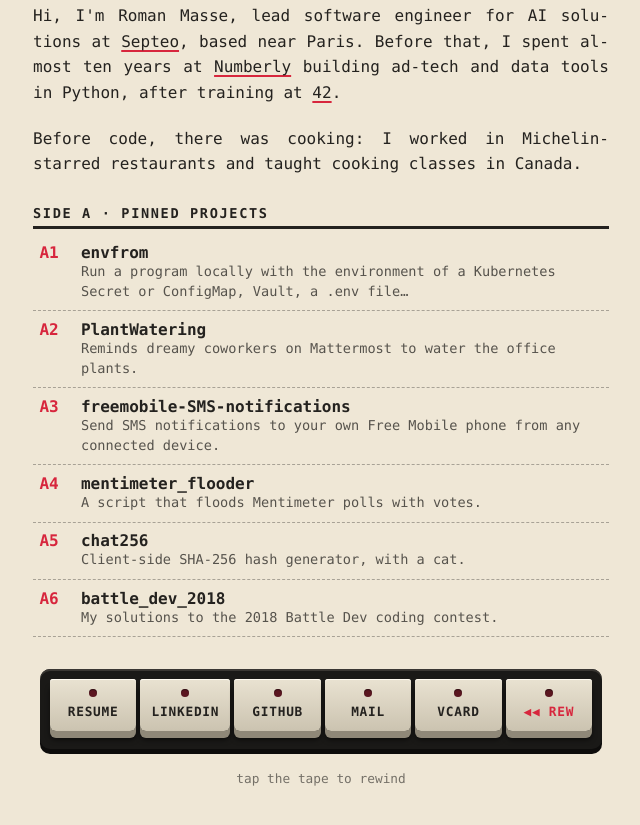
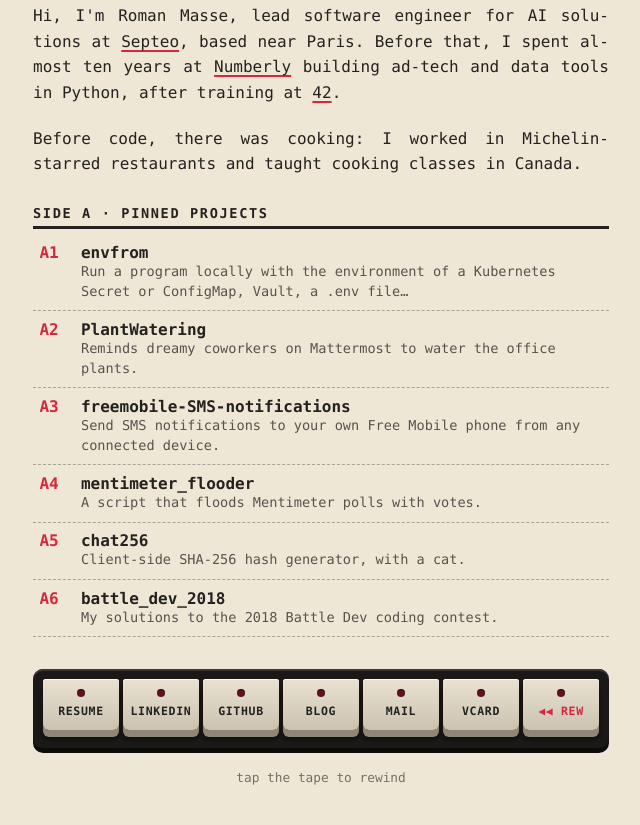
Before and after one commit to rambobinator/www, a plain HTML site: page index.html in a window 1280 px wide. Shown: the part 557-1382 px from the top of the page, without its empty margins (319-959 px from the left). Drawn offline with Linux system fonts and the light colour scheme.

Commit message:
Add Blog key and size the deck keys per screen width
Co-Authored-By: Claude Fable 5.2 <noreply@anthropic.com>

```diff
--- a/index.html
+++ b/index.html
@@ -111,9 +111,10 @@
 
   /* Deck: links as the piano keys of an old radio-cassette player */
   .deck {
-    display: inline-flex;
-    flex-wrap: wrap;
-    justify-content: center;
+    /* equal-width keys that always fill their rows: 3, 4 or 7 across */
+    display: grid;
+    grid-template-columns: repeat(3, minmax(0, 1fr));
+    width: min(36rem, 100%);
     gap: 4px;
     row-gap: 14px;
     margin-top: 0.75rem;
@@ -128,8 +129,9 @@
     flex-direction: column;
     align-items: center;
     gap: 0.45rem;
-    min-width: 5.4rem;
-    padding: 0.6rem 0.7rem 0.75rem;
+    min-width: 0;
+    padding: 0.7rem 0.25rem 0.85rem;
+    white-space: nowrap;
     font: inherit;
     font-size: 0.8rem;
     font-weight: 700;
@@ -159,7 +161,16 @@
     outline: none;
   }
   .key:active .led, .key:focus-visible .led { background: var(--red); box-shadow: 0 0 8px var(--red); }
-  #rewind { color: var(--red); }
+  #rewind { color: var(--red); grid-column: 1 / -1; }
+  @media (min-width: 24rem) {
+    .deck { grid-template-columns: repeat(4, minmax(0, 1fr)); }
+    #rewind { grid-column: span 2; }
+  }
+  @media (min-width: 40rem) {
+    .deck { grid-template-columns: repeat(7, minmax(0, 1fr)); }
+    .key { font-size: 0.72rem; padding-block: 0.6rem 0.75rem; }
+    #rewind { grid-column: auto; }
+  }
   #rewind:active .led, #rewind:focus-visible .led { background: var(--amber); box-shadow: 0 0 8px var(--amber); }
   /* hover only where a real pointer exists, so keys don't stay stuck down after a tap */
   @media (hover: hover) {
@@ -195,7 +206,6 @@
   #lang:focus-visible { outline: 2px solid var(--red); border-radius: 4px; }
 
   @media (max-width: 30rem) {
-    .key { min-width: 4.6rem; }
     p.just { text-align: left; }
   }
   @media (prefers-reduced-motion: reduce) { .key, #lang .slot::after { transition: none; } }
@@ -295,6 +305,7 @@
   <a class="key" href="https://registry.jsonresume.org/rambobinator"><i class="led"></i><span data-i18n="resume">Resume</span></a>
   <a class="key" rel="me" href="https://www.linkedin.com/in/roman-masse"><i class="led"></i>LinkedIn</a>
   <a class="key" rel="me" href="https://github.com/rambobinator"><i class="led"></i>GitHub</a>
+  <a class="key" href="https://rambobinator.github.io/blog/"><i class="led"></i>Blog</a>
   <a class="key" id="mail" href="#"><i class="led"></i><span data-i18n="mail">Mail</span></a>
   <a class="key" href="rmasse.vcf"><i class="led"></i>vCard</a>
   <button class="key" id="rewind" type="button" aria-label="Rewind the tape"><i class="led"></i>◀◀&#xFE0E; REW</button>
```
